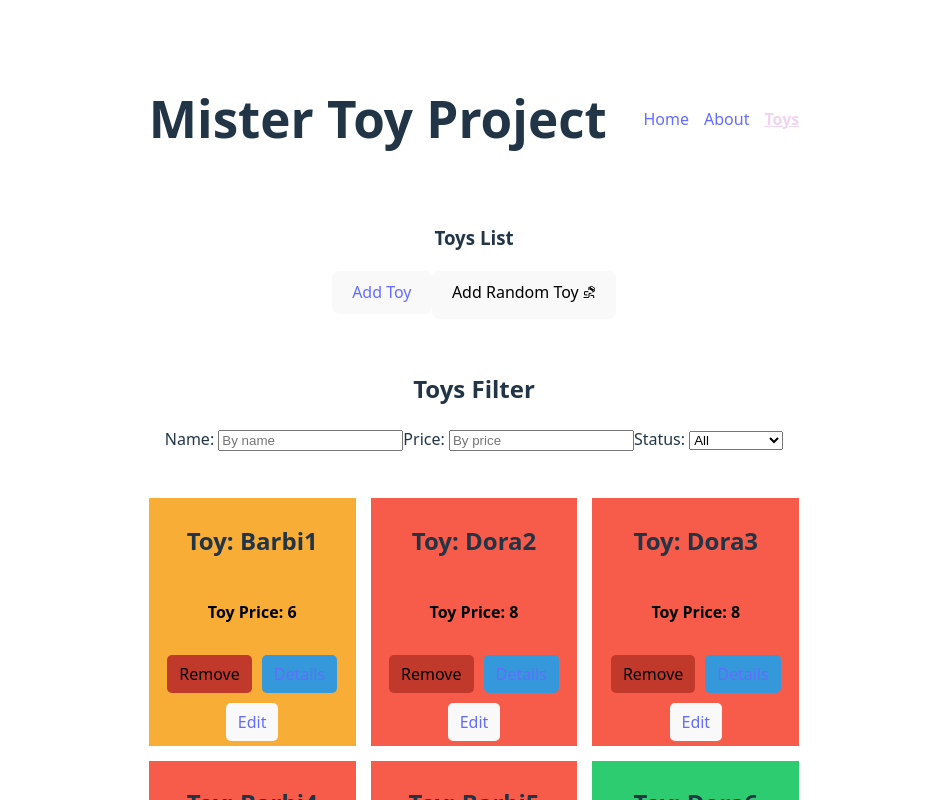
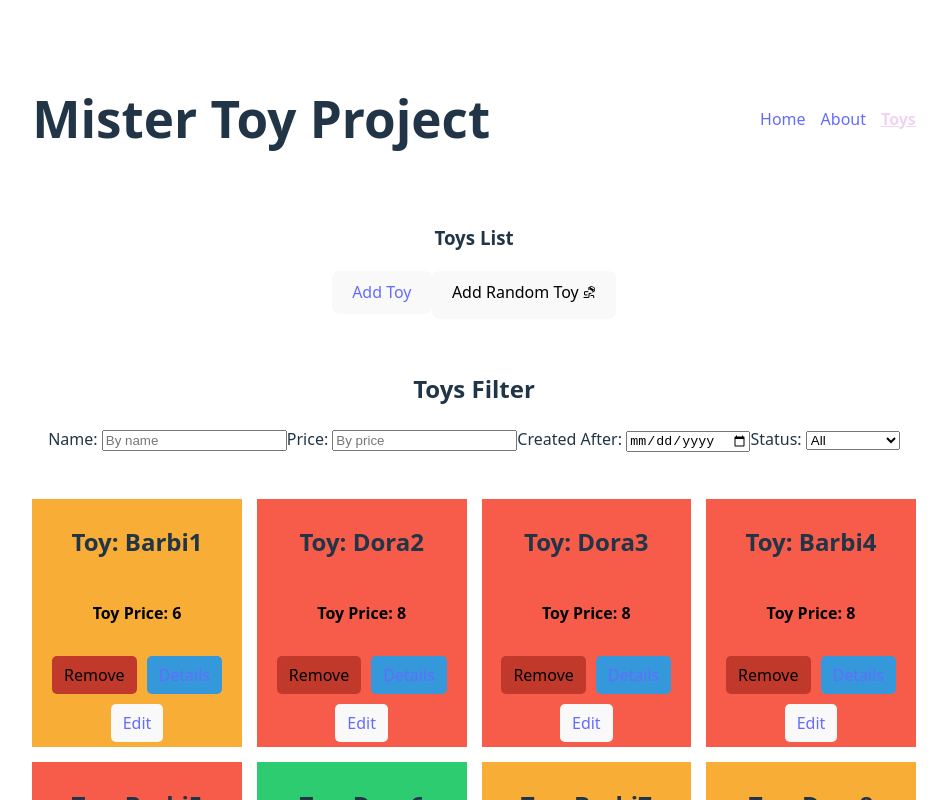
Before and after one commit to RomiShoval/mistertoy-proj, a React (Vite) app: page /toy/edit in a window 1280 px wide. Both pictures are taken after typing "Sample" into the empty fields and a click on the button "Save". Shown: the top 800 px of the page, without its empty margins (166-1113 px from the left). Built offline with nearby package versions, Linux system fonts and the light colour scheme.

Commit message:
added createdAt filter

```diff
--- a/mistertoy-frontend/cmps/ToyFilter.jsx
+++ b/mistertoy-frontend/cmps/ToyFilter.jsx
@@ -15,6 +15,9 @@ export function ToyFilter({ filterBy, onSetFilterBy }) {
         if(field === "inStock"){
             if(value === "All") value = null
             value = value ==="inStock" ? "inStock" : "out of stock"
+        }
+        if (field === "created") {
+            value = value ? new Date(value).getTime() : ""
         }
         switch (type) {
             case 'number':
@@ -56,7 +59,15 @@ export function ToyFilter({ filterBy, onSetFilterBy }) {
                     id="price"
                     name="price"
                 />
-                 <label htmlFor="inStock">Status: </label>
+                <label htmlFor="created">Created After: </label>
+                <input
+                    type="date"
+                    id="created"
+                    name="created"
+                    value={filterByToEdit.created ? new Date(filterByToEdit.created).toLocaleDateString('en-CA') : ""}
+                    onChange={handleChange}
+                />
+                <label htmlFor="inStock">Status: </label>
                 <select
                     id="inStock"
                     name="inStock"
--- a/mistertoy-frontend/pages/ToyDetails.jsx
+++ b/mistertoy-frontend/pages/ToyDetails.jsx
@@ -8,7 +8,6 @@ export function ToyDetails() {
     const {toyId} = useParams()
     const navigate = useNavigate()
     useEffect(() => {
-        // console.log(toyId)
         if (toyId) loadToy()
     }, [toyId])
 
@@ -32,9 +31,10 @@ export function ToyDetails() {
     return (
         <section className="toy-details">
             <h1 className={(toy.inStock)? 'inStock' : 'not in stock'}>{toy.name}</h1>
-            {/* <h2>{(toy.inStock)? 'inStock!' : 'In your list'}</h2> */}
+            <h2>{(toy.inStock)? 'inStock!' : 'In your list'}</h2>
 
             <h1>Toy price: {toy.price}</h1>
+            <h1>Created At: {new Date(toy.createdAt).toISOString().split('T')[0]}</h1>
             <button onClick={onBack}>Back to list</button>
             <div>
                 <Link to={`/toy/${toy.nextToyId}`}>Next Toy</Link> |
--- a/mistertoy-frontend/services/toyService.js
+++ b/mistertoy-frontend/services/toyService.js
@@ -25,7 +25,6 @@ function query(filterBy = {}) {
                 const regExp = new RegExp(filterBy.name, 'i')
                 toys = toys.filter(toy => regExp.test(toy.name))
             }
-
             if (filterBy.price) {
                 const priceValue = Number(filterBy.price)
                 toys = toys.filter(toy => toy.price >= priceValue)
@@ -33,6 +32,14 @@ function query(filterBy = {}) {
             }
             if(filterBy.inStock !== null && filterBy.inStock !== undefined && filterBy.inStock !== 'All'){
                 toys = toys.filter(toy => toy.inStock === filterBy.inStock)
+            }
+            if (filterBy.created) {
+                const createdFilterDate = new Date(filterBy.created);
+                const filterDateStr = createdFilterDate.toISOString().split('T')[0]
+                toys = toys.filter(toy => {
+                    const toyDateStr = new Date(toy.createdAt).toISOString().split('T')[0]
+                    return toyDateStr === filterDateStr
+                })
             }
             return toys
         })
@@ -124,5 +131,6 @@ function _setNextPrevToyId(toy) {
     // imgUrl: 'hardcoded-url-for-now',
     // price: 123,
     // labels: ['Doll', 'Battery Powered', 'Baby'],
-    // createdAt: 1631031801011, inStock: true,
+    // createdAt: 1631031801011,
+    // inStock: true,
     // }
```
